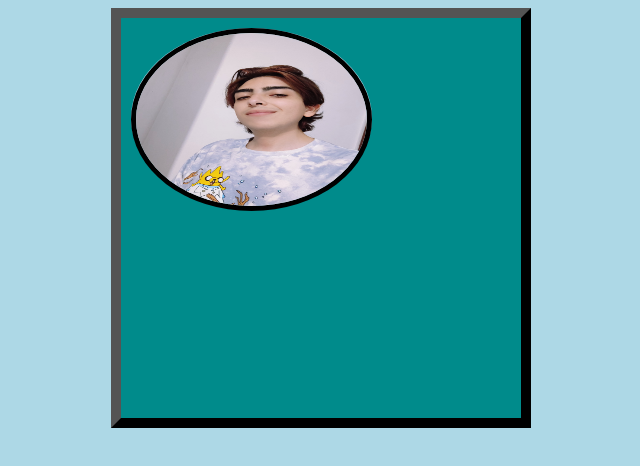
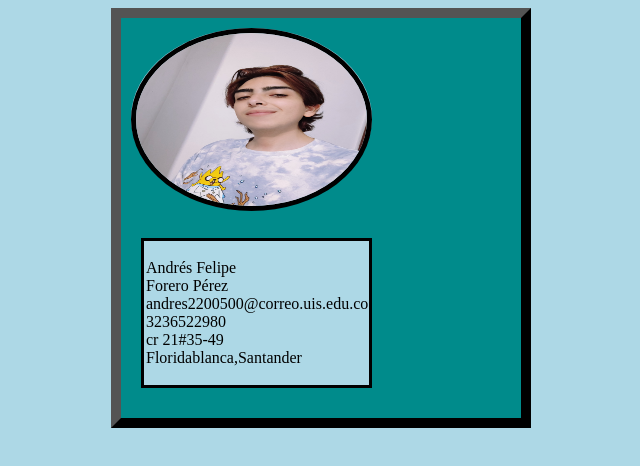
Before and after one commit to AndresFForeroP/Hoja-de-vida-web-prueba, a plain HTML site: page index.html in a window 1280 px wide. Shown: the whole page, without its empty margins (319-959 px from the left). Drawn offline with Linux system fonts and the light colour scheme.

Commit message:
agregados los datos,tengo que mejorar mucho la interfaz

```diff
--- a/css/styles.css
+++ b/css/styles.css
@@ -22,3 +22,11 @@
     border-radius: 80%;
     border: 5px solid;
 }
+.datos{
+    border: 3px solid black;
+    box-sizing: border-box;
+    padding: 2px;
+    width: 231px;
+    height: 150px;
+    margin: 30px 20px;
+}
--- a/index.html
+++ b/index.html
@@ -9,8 +9,17 @@
 <body>
     <div class="primer-div">
         <div class="foto-perfil">
-        <img src="img/foto-perfil.jpeg" alt="foto" class="foto">
-    </div></div>
-
+            <img src="img/foto-perfil.jpeg" alt="foto" class="foto">
+        </div>
+        <div class="datos">
+            <p>Andrés Felipe <br>
+                Forero Pérez<br>
+                andres2200500@correo.uis.edu.co <br>
+                3236522980 <br>
+                cr 21#35-49 <br>
+                Floridablanca,Santander
+            </p>
+        </div>
+    </div>
 </body>
 </html>
```
